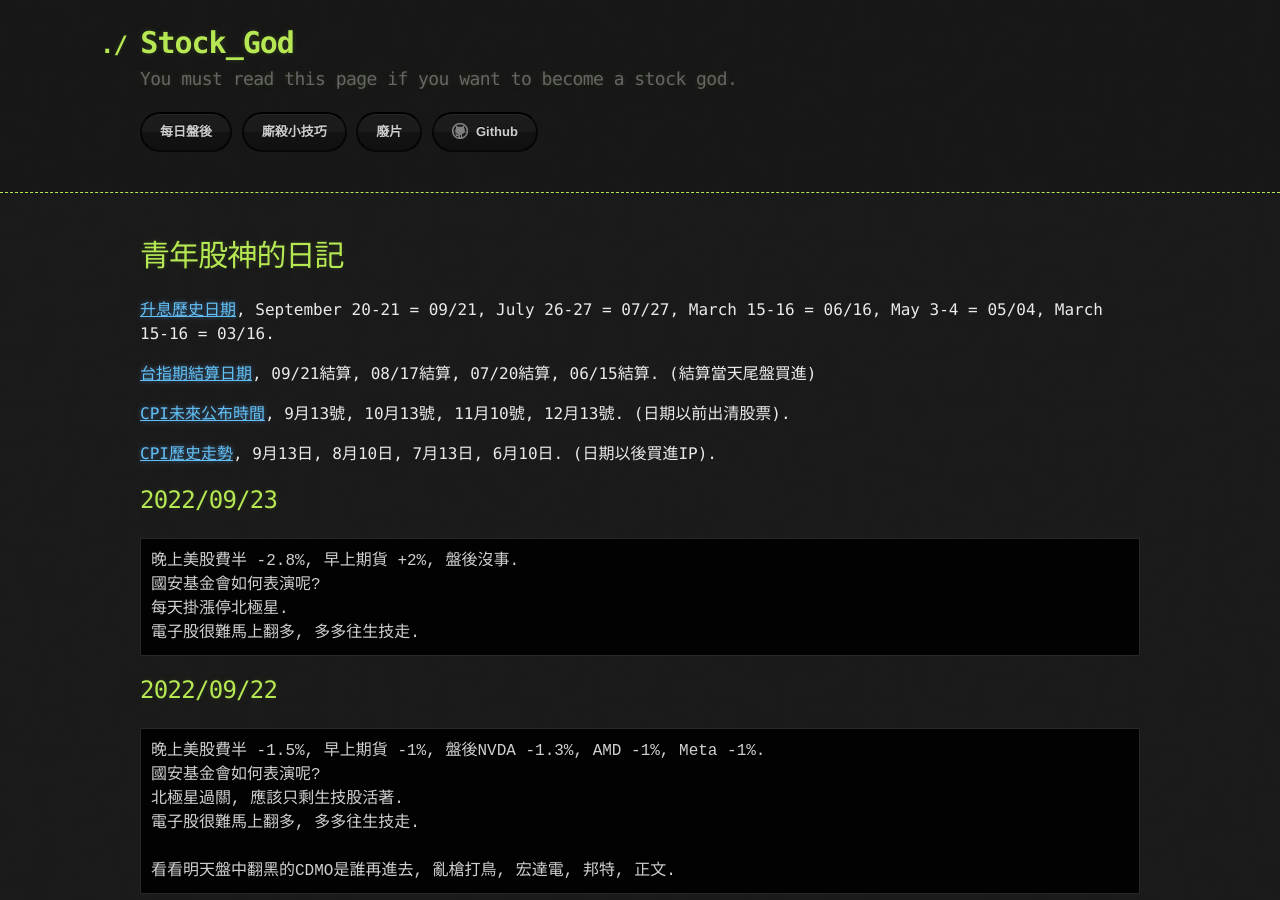
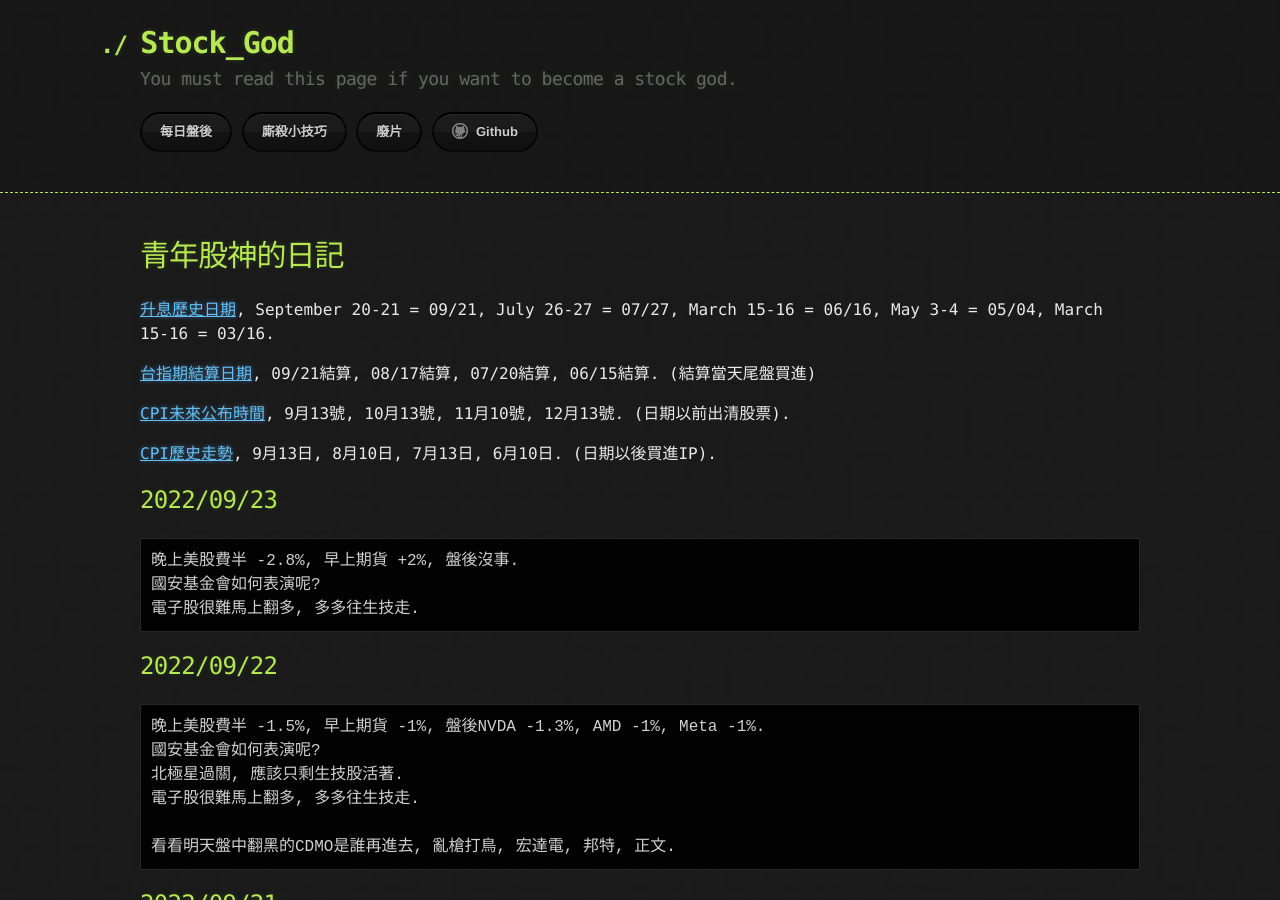
Before and after one commit to lepg5487/Stock_God, a Jekyll site: the page built from index.md, in a window 1280 px wide and 900 px high. Built offline with Jekyll 4.4.1, drawn with Linux system fonts in a browser that asks for light colours; our own code applies the rules of GitHub Pages for plain Markdown files.

Commit message:
Update index.md

````diff
--- a/index.md
+++ b/index.md
@@ -16,7 +16,6 @@ layout: testlayouts
 ```
 晚上美股費半 -2.8%, 早上期貨 +2%, 盤後沒事.
 國安基金會如何表演呢?
-每天掛漲停北極星.
 電子股很難馬上翻多, 多多往生技走.
 ```
 
````
